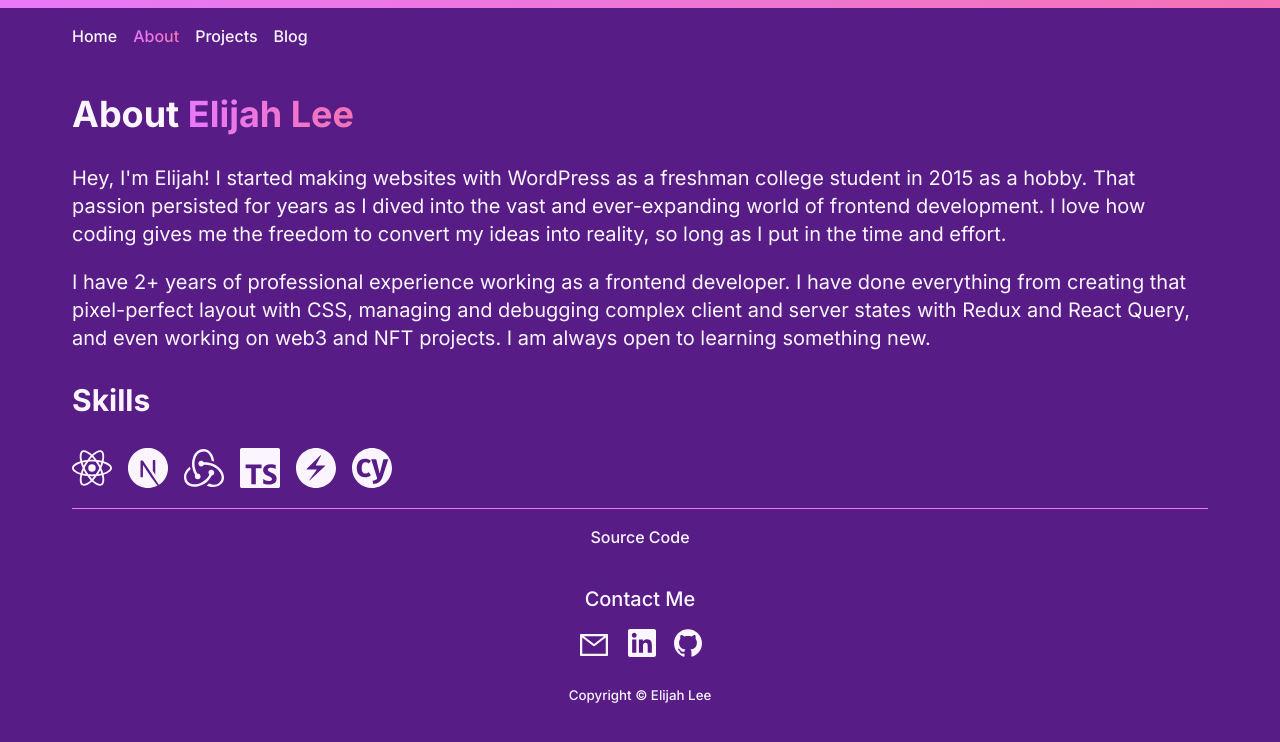
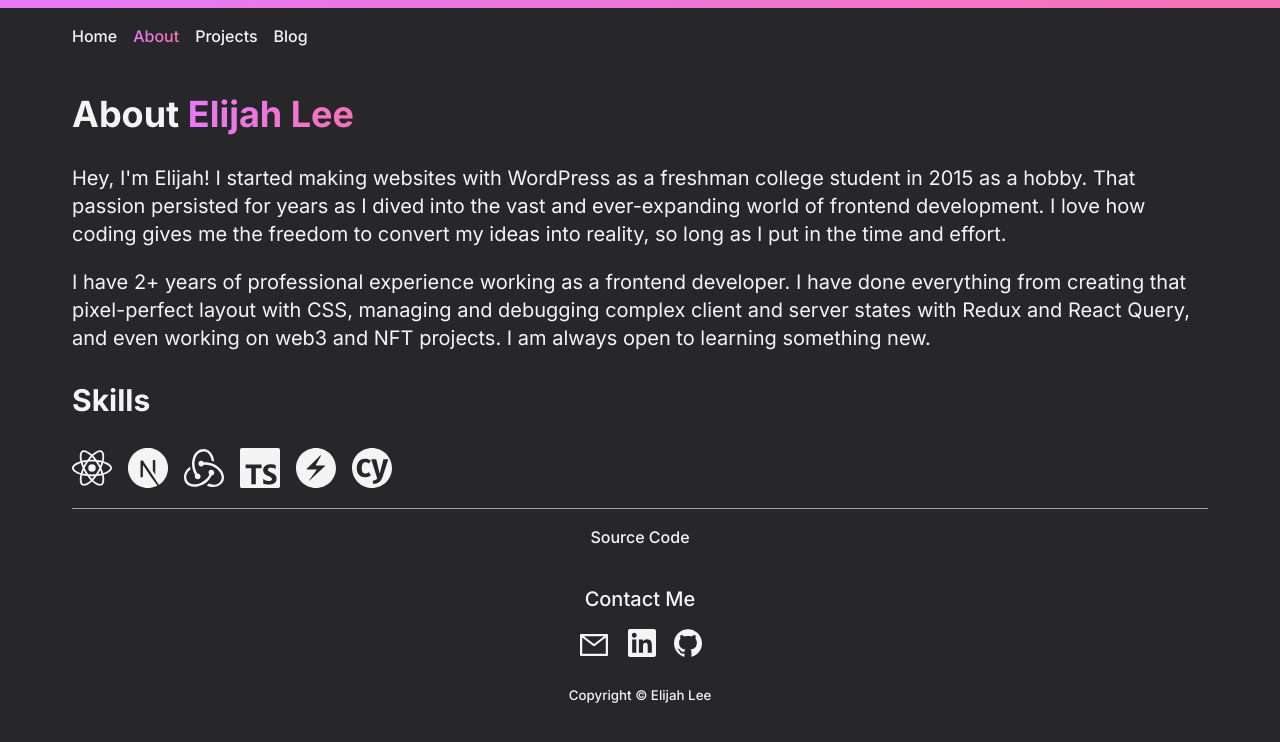
Before and after one commit to devejlee/portfolio, a Next.js app: page /about in a window 1280 px wide. Shown: the top 742 px of the page. Built offline with nearby package versions, Linux system fonts and the light colour scheme.

Commit message:
refactor: replace purple colors with zinc

```diff
--- a/components/GlobalFooter/GlobalFooter.module.scss
+++ b/components/GlobalFooter/GlobalFooter.module.scss
@@ -6,7 +6,7 @@
   justify-content: space-around;
   align-items: center;
   padding: var(--spacing-md) 0;
-  border-top: 1px solid var(--fuchsia-400);
+  border-top: 1px solid var(--bg-zinc-400);
   @include text-xs;
   @include xl {
     @include text-base;
--- a/components/Tooltip/Tooltip.module.scss
+++ b/components/Tooltip/Tooltip.module.scss
@@ -11,8 +11,7 @@
   width: max-content;
   max-width: 20rem;
   padding: var(--spacing-xs);
-  background: var(--purple-900);
-  border: 1px solid var(--fuchsia-400);
+  background: var(--bg-zinc-900);
   border-radius: 5px;
   z-index: 10;
   &::before {
@@ -32,7 +31,7 @@
   top: calc(var(--spacing-xxl) * -1);
   &::before {
     top: 100%;
-    border-top-color: var(--fuchsia-400);
+    border-top-color: var(--bg-zinc-900);
   }
 }
 
@@ -45,7 +44,7 @@
     left: calc(0.5rem * -1);
     top: 50%;
     transform: translateX(0) translateY(-50%);
-    border-right-color: var(--fuchsia-400);
+    border-right-color: var(--bg-zinc-900);
   }
 }
 
@@ -53,7 +52,7 @@
   bottom: calc(var(--spacing-xxl) * -1);
   &::before {
     bottom: 100%;
-    border-bottom-color: var(--fuchsia-400);
+    border-bottom-color: var(--bg-zinc-900);
   }
 }
 
@@ -67,6 +66,6 @@
     right: calc(0.5rem * -2);
     top: 50%;
     transform: translateX(0) translateY(-50%);
-    border-left-color: var(--fuchsia-400);
+    border-left-color: var(--bg-zinc-900);
   }
 }
--- a/styles/globals.scss
+++ b/styles/globals.scss
@@ -8,8 +8,10 @@
   --spacing-lg: 1.5rem;
   --spacing-xl: 2rem;
   --spacing-xxl: 2.5rem;
-  --purple-50: #faf5ff;
-  --purple-900: #581c87;
+  --bg-zinc-100: rgb(244 244 245);
+  --bg-zinc-400: rgb(161 161 170);
+  --bg-zinc-800: rgb(39 39 42);
+  --bg-zinc-900: rgb(24 24 27);
   --fuchsia-400: #e879f9;
   --pink-400: #f472b5;
 }
@@ -21,8 +23,8 @@ body {
 }
 
 body {
-  background: var(--purple-900);
-  color: var(--purple-50);
+  background: var(--bg-zinc-800);
+  color: var(--bg-zinc-100);
 }
 
 a {
```
